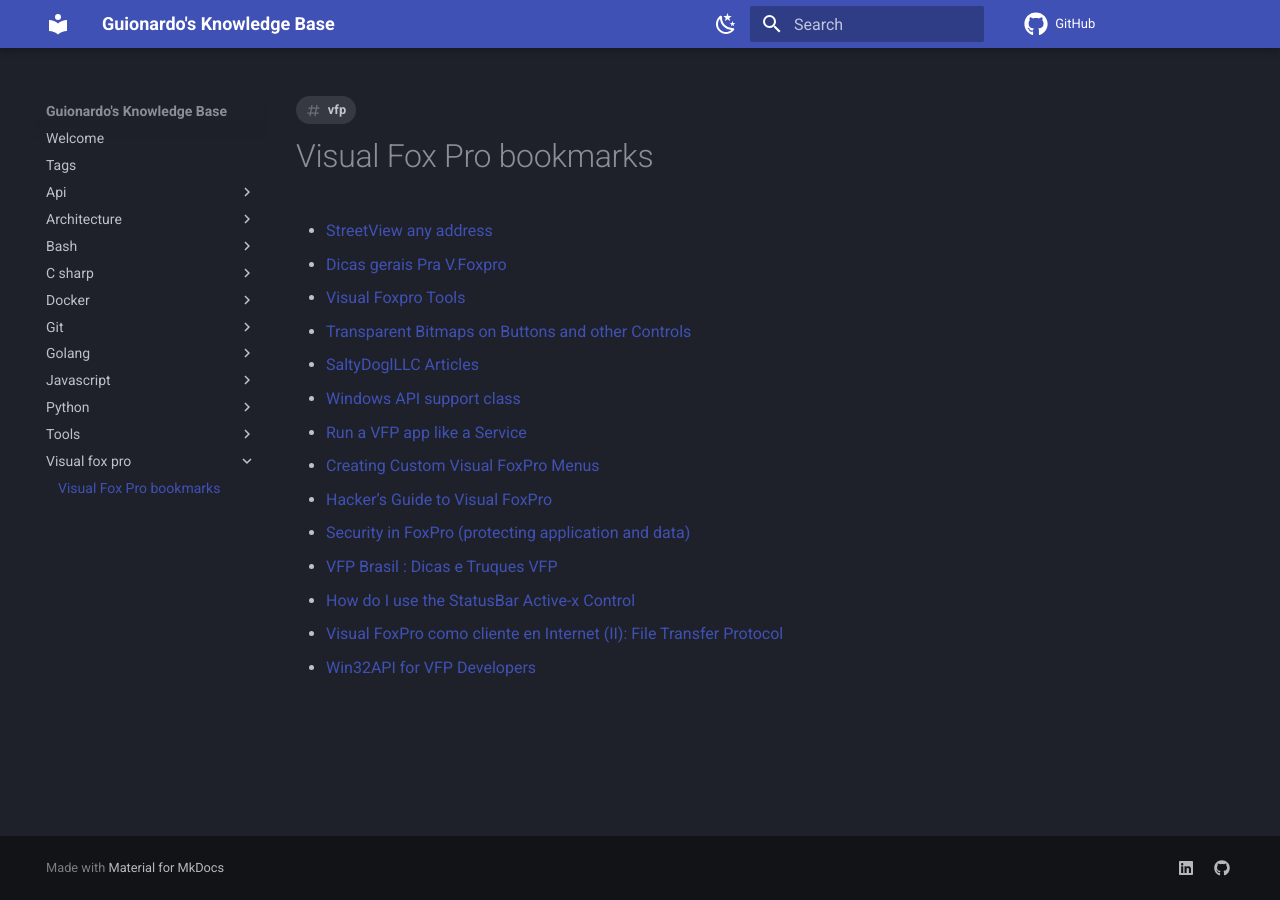
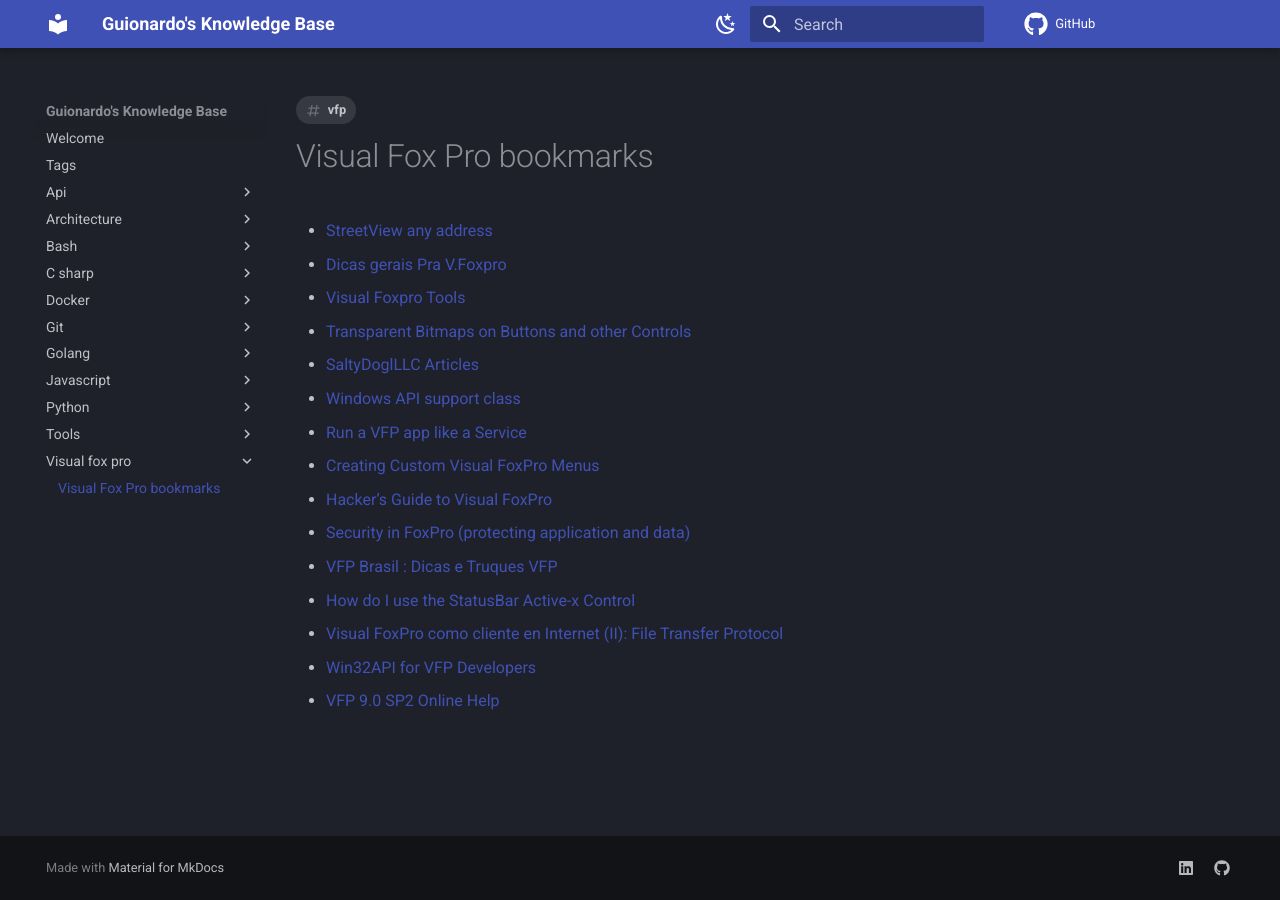
Before and after one commit to guionardo/kb, an MkDocs documentation site: the page built from docs/visual_fox_pro/_bookmarks.md, in a window 1280 px wide. Built offline with MkDocs 1.6.1 and Material for MkDocs 9.7.7, drawn with Linux system fonts in a browser that asks for light colours; comment, search, counter and statistics services are not loaded.

Commit message:
Added VFP help

```diff
--- a/docs/visual_fox_pro/_bookmarks.md
+++ b/docs/visual_fox_pro/_bookmarks.md
@@ -10,10 +10,11 @@
 - [SaltyDoglLLC Articles](https://saltydogllc.com/whitepapers-articles-slides-etc/)
 - [Windows API support class](https://www.berezniker.com/content/pages/visual-foxpro/windows-api-support-class)
 - [Run a VFP app like a Service](http://sandstorm36.blogspot.com/2012/11/run-vfp-app-like-service.html)
-- [Creating Custom Visual FoxPro Menus ](http://www.dfpug.de/loseblattsammlung%5Cmigration%5Cwhitepapers/menus.htm)
+- [Creating Custom Visual FoxPro Menus](http://www.dfpug.de/loseblattsammlung%5Cmigration%5Cwhitepapers/menus.htm)
 - [Hacker’s Guide to Visual FoxPro](https://hackfox.github.io/)
 - [Security in FoxPro (protecting application and data)](http://www.foxpert.com/docs/security.en.htm)
 - [VFP Brasil : Dicas e Truques VFP](http://alceu11.blogspot.com/2016/05/dicas-e-truques-vfp.html)
 - [How do I use the StatusBar Active-x Control](https://www.tek-tips.com/faqs.cfm?pid=184&fid=4788)
 - [Visual FoxPro como cliente en Internet (II): File Transfer Protocol](http://www.fpress.com/revista/Num9707/jul97.htm)
 - [Win32API for VFP Developers](https://doughennig.com/papers/Pub/E-WAPI.pdf)
+- [VFP 9.0 SP2 Online Help](https://www.vfphelp.com/help/index.htm)
```
